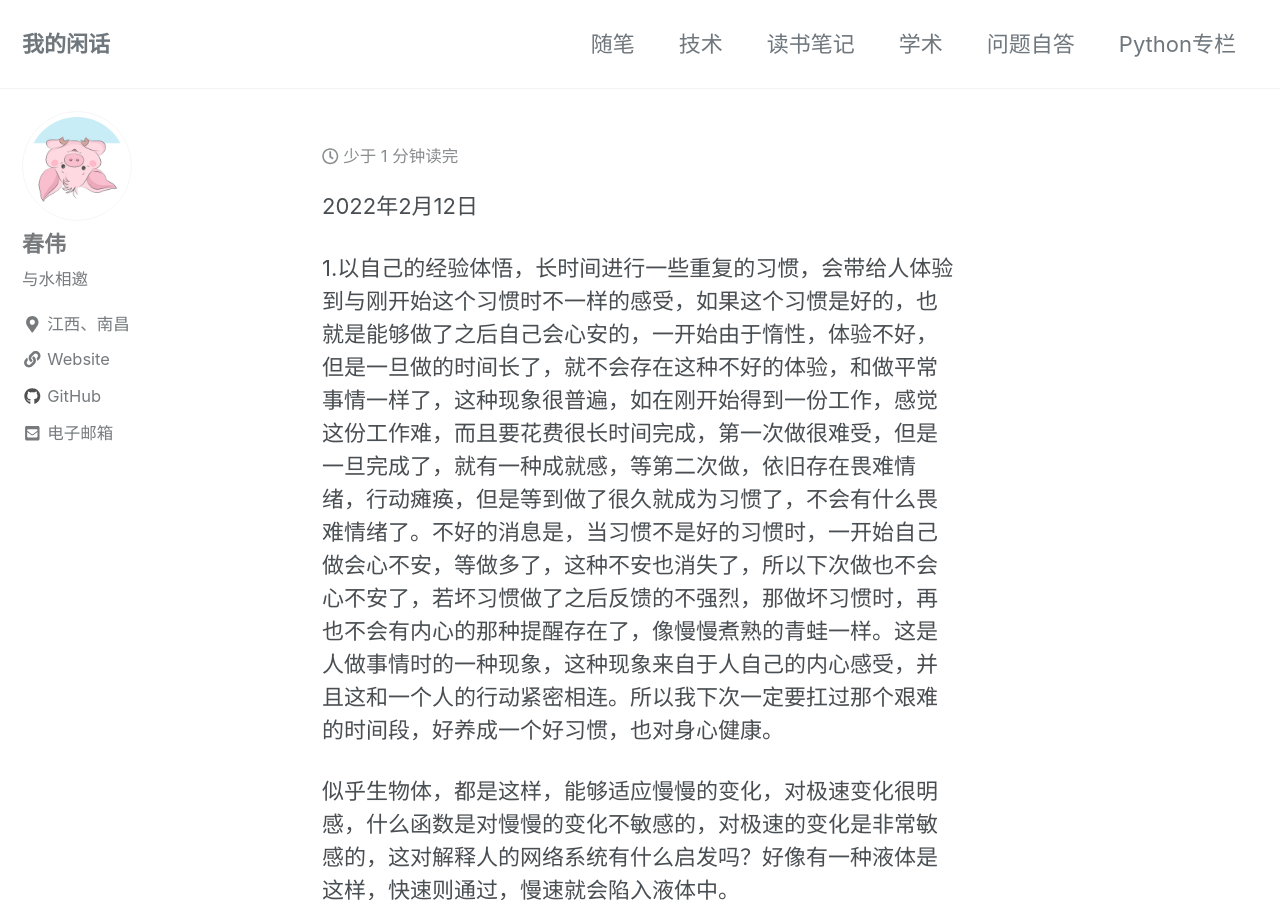
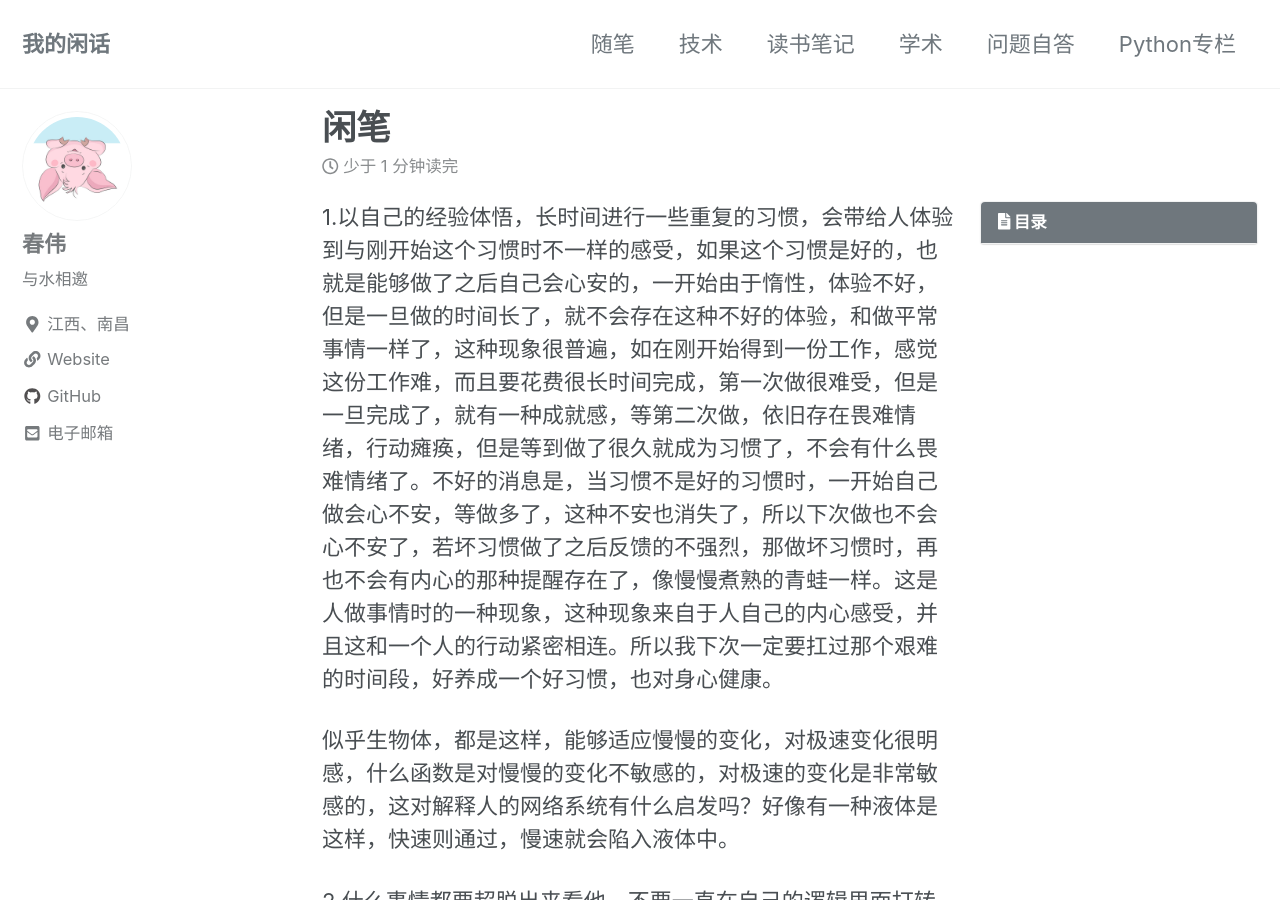
Before and after one commit to chunweizhu/chunweizhu.github.io, a Jekyll site: the page built from _posts/literary/2022-02-13-daily.md, in a window 1280 px wide and 900 px high. Built offline with Jekyll 4.4.1, drawn with Linux system fonts in a browser that asks for light colours; cached includes are drawn as plain includes; some of the changed text lies outside the part shown.

Commit message:
Update 2022-02-13-daily.md

```diff
--- a/_posts/literary/2022-02-13-daily.md
+++ b/_posts/literary/2022-02-13-daily.md
@@ -1,11 +1,14 @@
 ---
-date:2022-02-13
-toc:ture
+date: 2022-02-13
+title: 闲笔
+toc: true   #给文章自动加上目录
+#toc_label: "My Table of Contents"
 categories:
-    -literary
-published:ture
+  - literary
+#toc_icon: "cog"
+layout: single
+published: true
 ---
-2022年2月12日
 
 1.以自己的经验体悟，长时间进行一些重复的习惯，会带给人体验到与刚开始这个习惯时不一样的感受，如果这个习惯是好的，也就是能够做了之后自己会心安的，一开始由于惰性，体验不好，但是一旦做的时间长了，就不会存在这种不好的体验，和做平常事情一样了，这种现象很普遍，如在刚开始得到一份工作，感觉这份工作难，而且要花费很长时间完成，第一次做很难受，但是一旦完成了，就有一种成就感，等第二次做，依旧存在畏难情绪，行动瘫痪，但是等到做了很久就成为习惯了，不会有什么畏难情绪了。不好的消息是，当习惯不是好的习惯时，一开始自己做会心不安，等做多了，这种不安也消失了，所以下次做也不会心不安了，若坏习惯做了之后反馈的不强烈，那做坏习惯时，再也不会有内心的那种提醒存在了，像慢慢煮熟的青蛙一样。这是人做事情时的一种现象，这种现象来自于人自己的内心感受，并且这和一个人的行动紧密相连。所以我下次一定要扛过那个艰难的时间段，好养成一个好习惯，也对身心健康。
 
```
